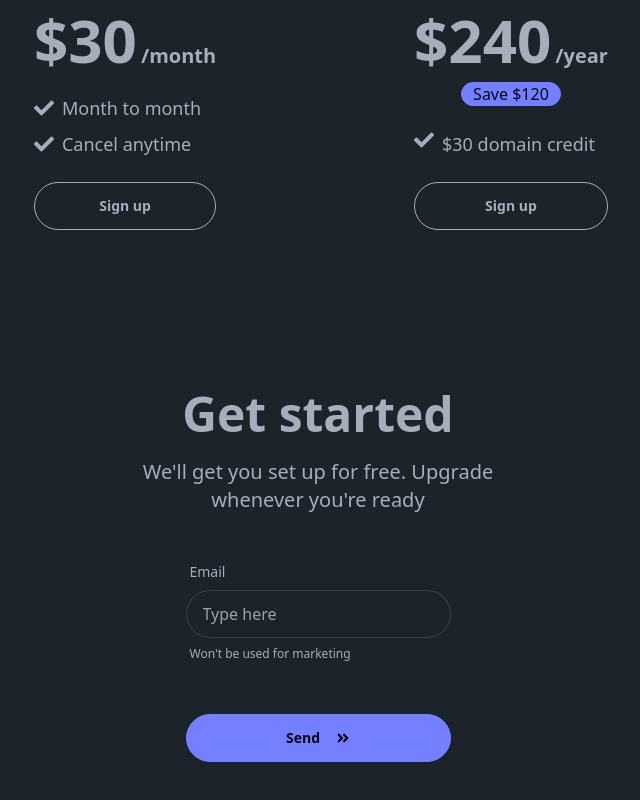
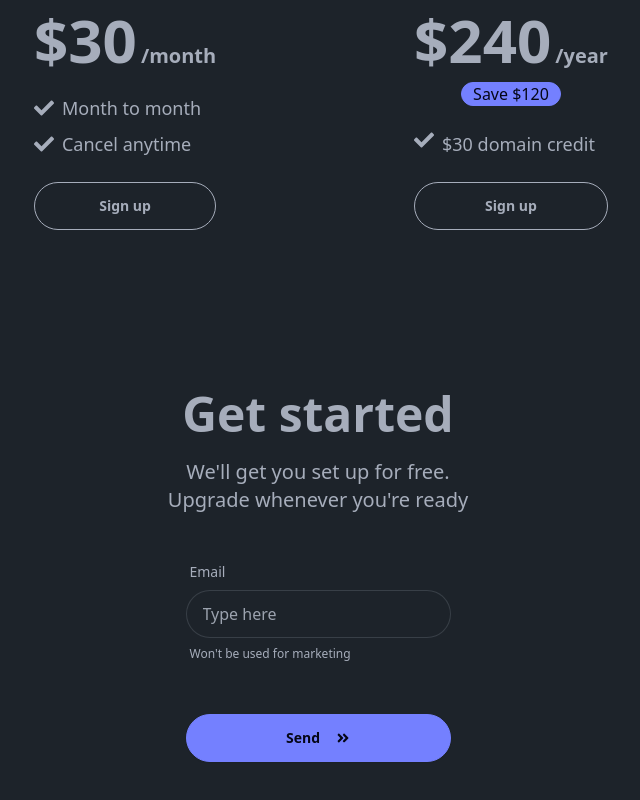
Before and after one commit to worldofchristian/tavernstack-landing-page, a React (Vite) app: page / in a window 1280 px wide. Shown: the part 4500-5300 px from the top of the page, without its empty margins (322-962 px from the left). Built offline with nearby package versions, Linux system fonts and the light colour scheme; no server answers.

Commit message:
margins on CTA

```diff
--- a/src/components/Pricing.jsx
+++ b/src/components/Pricing.jsx
@@ -112,7 +112,7 @@ const Pricing = () => {
                     >Get started
                     </h1>
 
-                    <p className="text-lg lg:text-xl text-center mt-5"
+                    <p className="text-lg lg:text-xl text-center mt-5 mx-8"
                     >We&apos;ll get you set up for free. Upgrade whenever you&apos;re ready
                     </p>
                 </div>
```
